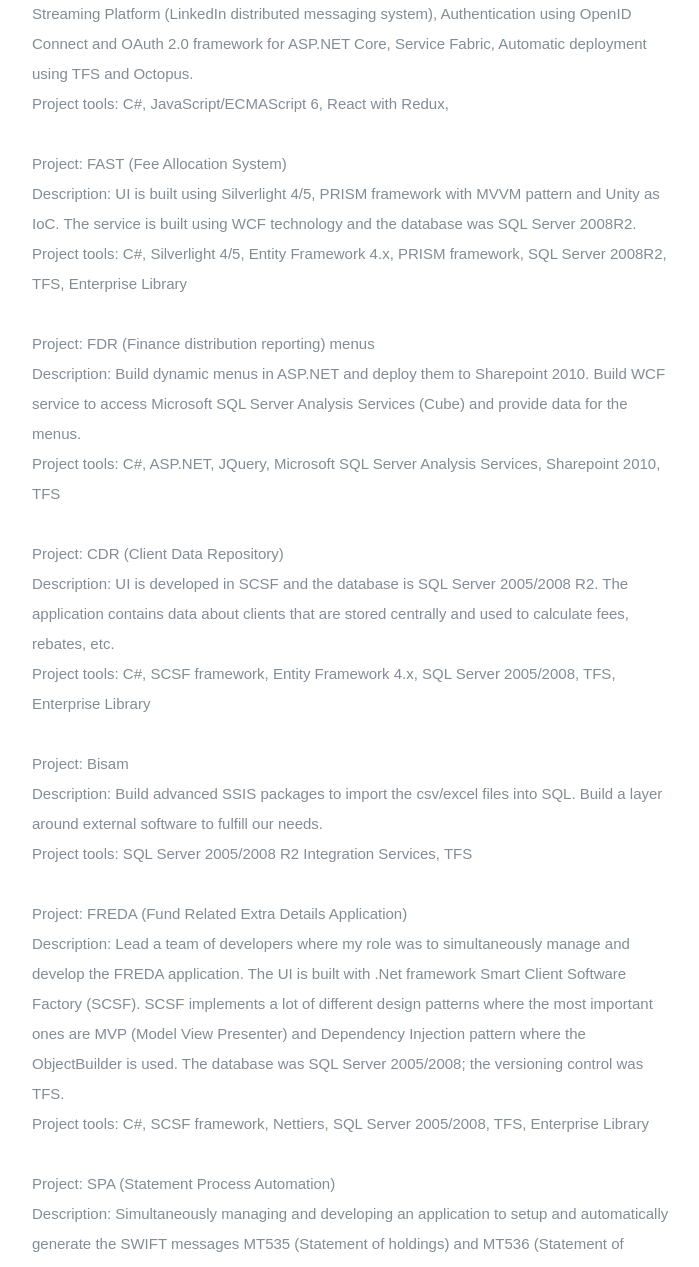
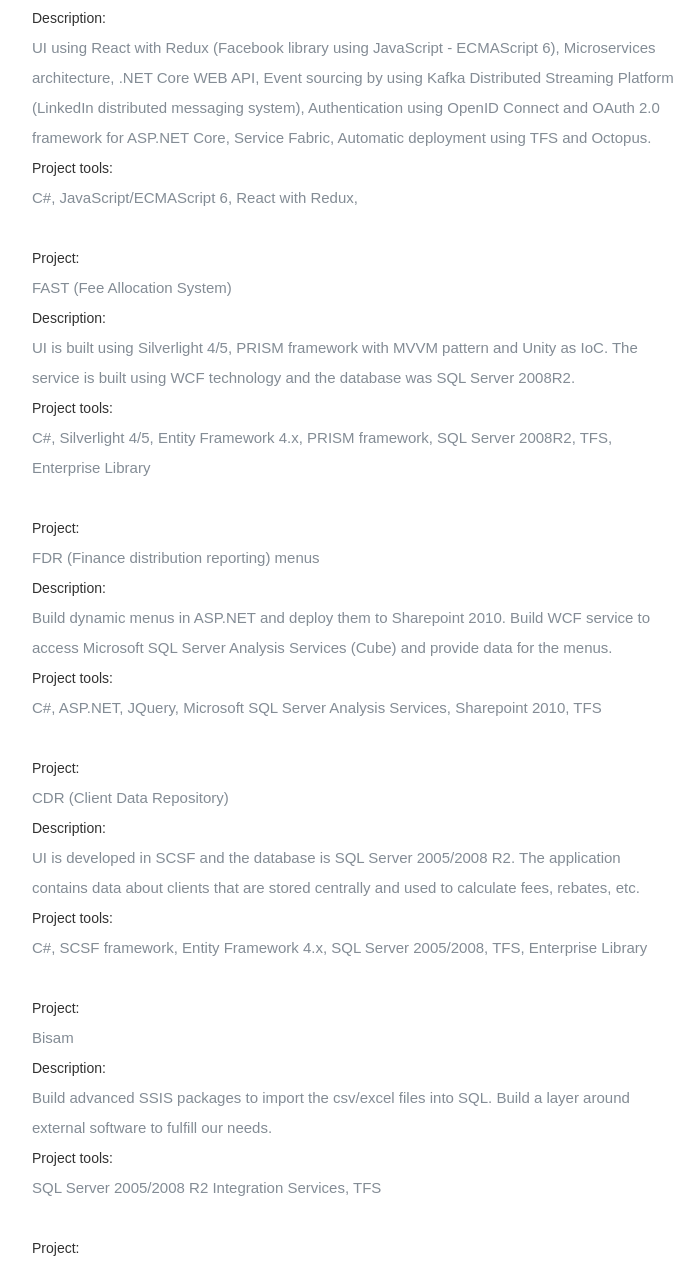
Before and after one commit to tomakazoo/cv, a Gatsby site: page / in a window 1280 px wide. Shown: the part 3010-4277 px from the top of the page, without its empty margins (373-1072 px from the left). Built offline with nearby package versions, Linux system fonts and the light colour scheme; Gatsby itself is replaced by a stand-in of ours; a web font is replaced by a local one.

Commit message:
change pdf version

```diff
--- a/src/components/Education.js
+++ b/src/components/Education.js
@@ -12,11 +12,11 @@ const Education = () => (
       <div className="row item">
         <div className="twelve columns">
           <h3>University of Belgrade, Faculty of Mechanical Engineering</h3>
-          <p className="info">
+          <h5 className="info">
             Master in Industrial Engineering
             <span>&bull;</span>
             <em className="date">December 1996</em>
-          </p>
+          </h5>
 
           <p>
           The Master in Industrial Engineering curriculum is programmed to provide the skills required by modern industrial engineers,
@@ -34,11 +34,11 @@ const Education = () => (
       <div className="row item">
         <div className="twelve columns">
           <h3>University of Belgrade, Faculty of Mechanical Engineering</h3>
-          <p className="info">
+          <h5 className="info">
             Bachelor of Science in Mechanical Engineering (Industrial Engineering)
             <span>&bull;</span>
             <em className="date">September 1994</em>
-          </p>
+          </h5>
 
           <p>
             Industrial engineering is concerned with the development, improvement,
--- a/src/components/Skills.js
+++ b/src/components/Skills.js
@@ -10,12 +10,19 @@ const Skills = () => (
 
     <div className="nine columns main-col">
       <p>
-        Sed ut perspiciatis unde omnis iste natus error sit voluptatem
-        accusantium doloremque laudantium, totam rem aperiam, eaque ipsa quae ab
-        illo inventore veritatis et quasi architecto beatae vitae dicta sunt
-        explicabo. Nemo enim ipsam voluptatem quia voluptas sit aspernatur aut
-        odit aut fugit, sed quia consequuntur magni dolores eos qui ratione
-        voluptatem sequi nesciunt.
+      <h6>Languages:</h6> C#, VB.NET, Java Script, VB6, VB Script, HTML, FiveWin, T-SQL, PL SQL <br />
+ Operating Systems: MS-Windows 10/7/Vista/XP/2000/NT/Me/98, Windows CE, MS-DOS<br />
+ Databases: MS SQL, Oracle, MySQL<br />
+<h6> Versioning controls:</h6> Visual Source Safe VSS, Team Foundation Server TFS<br />
+<h6> Development Tools:</h6> MS Visual Studio .NET 2003/2005/2008/2010/2012/2013/2015/2017, MS
+Visual Studio 6, Kafka<br />
+<h6> Deployment Tools:</h6> Octopus<br />
+<h6> Case Tools:</h6> Erwin, Rational Rose, MS Visio<br />
+<h6> Other:</h6> Microservices SOA, .NET Framework 1-6,.NET Core, Topshelf, IIS, ASP.NET, ASP.NET
+MVC 1.0-4, Silverlight 4/5, WCF, Ajax, JQuery, LINQ, Entity Framework, XML, XSLT, XSD
+Schemas, Peregrine<br />
+<h6> Strong interpersonal skills </h6>
+
       </p>
 
       <div className="bars">
--- a/src/components/Work.js
+++ b/src/components/Work.js
@@ -12,11 +12,11 @@ const Work = () => (
       <div className="row item">
         <div className="twelve columns">
         <h3><a href="https://www.schroders.com/en/lu/professional-investor/">Schroder Investment Management (Europe) S.A.</a> </h3>
-          <p className="info">
+          <h5 className="info">
             Scrum Master
             <span>&bull;</span>
             <em className="date">September 2017 - Present</em>
-          </p>
+          </h5>
           <p>
               Oversaw software developers’ progress on applications and applied principles of agile methodologies to keep project on track.
               Coached team in optimal time utilization through concepts of scrum and agile management methodologies.
@@ -24,40 +24,39 @@ const Work = () => (
               Trained team members as well as the rest of the company staff in employing agile and scrum practices to improve work flow.
           </p>
           <h3><a href="https://www.schroders.com/en/lu/professional-investor/">Schroder Investment Management (Europe) S.A.</a> </h3>
-          <p className="info">
+          <h5 className="info">
             Principal Analyst Developer
             <span>&bull;</span>
             <em className="date">April 2007 - Present</em>
-          </p>
-
+          </h5>
           <p>
-            <b>Project:</b> FODL (Finance Operational Data Layer) <br/>
-            Description: UI using React with Redux (Facebook library using JavaScript - ECMAScript 6), Microservices architecture, .NET Core WEB API, Event sourcing by using Kafka Distributed Streaming Platform (LinkedIn distributed messaging system), Authentication using OpenID Connect and OAuth 2.0 framework for ASP.NET Core, Service Fabric, Automatic deployment using TFS and Octopus.<br/>
-            Project tools: C#, JavaScript/ECMAScript 6, React with Redux,   <br/>
+            <h6>Project: </h6> FODL (Finance Operational Data Layer)
+            <h6>Description:</h6> UI using React with Redux (Facebook library using JavaScript - ECMAScript 6), Microservices architecture, .NET Core WEB API, Event sourcing by using Kafka Distributed Streaming Platform (LinkedIn distributed messaging system), Authentication using OpenID Connect and OAuth 2.0 framework for ASP.NET Core, Service Fabric, Automatic deployment using TFS and Octopus.<br/>
+            <h6>Project tools:</h6> C#, JavaScript/ECMAScript 6, React with Redux,   <br/>
             <br/>
-            Project: FAST (Fee Allocation System) <br/>
-            Description: UI is built using Silverlight 4/5, PRISM framework with MVVM pattern and Unity as IoC. The service is built using WCF technology and the database was SQL Server 2008R2.<br/>
-            Project tools: C#, Silverlight 4/5, Entity Framework 4.x, PRISM framework, SQL Server 2008R2, TFS, Enterprise Library <br/>
+            <h6>Project: </h6> FAST (Fee Allocation System)
+            <h6>Description:</h6> UI is built using Silverlight 4/5, PRISM framework with MVVM pattern and Unity as IoC. The service is built using WCF technology and the database was SQL Server 2008R2.<br/>
+            <h6>Project tools:</h6> C#, Silverlight 4/5, Entity Framework 4.x, PRISM framework, SQL Server 2008R2, TFS, Enterprise Library <br/>
             <br/>
-            Project: FDR (Finance distribution reporting) menus <br/>
-            Description: Build dynamic menus in ASP.NET and deploy them to Sharepoint 2010. Build WCF service to access Microsoft SQL Server Analysis Services (Cube) and provide data for the menus.<br/>
-            Project tools: C#, ASP.NET, JQuery, Microsoft SQL Server Analysis Services, Sharepoint 2010, TFS <br/>
+            <h6>Project: </h6> FDR (Finance distribution reporting) menus
+            <h6>Description:</h6> Build dynamic menus in ASP.NET and deploy them to Sharepoint 2010. Build WCF service to access Microsoft SQL Server Analysis Services (Cube) and provide data for the menus.<br/>
+            <h6>Project tools:</h6> C#, ASP.NET, JQuery, Microsoft SQL Server Analysis Services, Sharepoint 2010, TFS <br/>
             <br/>
-            Project: CDR (Client Data Repository) <br/>
-            Description: UI is developed in SCSF and the database is SQL Server 2005/2008 R2. The application contains data about clients that are stored centrally and used to calculate fees, rebates, etc.<br/>
-            Project tools: C#, SCSF framework, Entity Framework 4.x, SQL Server 2005/2008, TFS, Enterprise Library<br/>
+            <h6>Project: </h6> CDR (Client Data Repository)
+            <h6>Description:</h6> UI is developed in SCSF and the database is SQL Server 2005/2008 R2. The application contains data about clients that are stored centrally and used to calculate fees, rebates, etc.<br/>
+            <h6>Project tools:</h6> C#, SCSF framework, Entity Framework 4.x, SQL Server 2005/2008, TFS, Enterprise Library<br/>
             <br/>
-            Project: Bisam <br/>
-            Description: Build advanced SSIS packages to import the csv/excel files into SQL. Build a layer around external software to fulfill our needs.<br/>
-            Project tools: SQL Server 2005/2008 R2 Integration Services, TFS<br/>
+            <h6>Project: </h6> Bisam
+            <h6>Description:</h6> Build advanced SSIS packages to import the csv/excel files into SQL. Build a layer around external software to fulfill our needs.<br/>
+            <h6>Project tools:</h6> SQL Server 2005/2008 R2 Integration Services, TFS<br/>
             <br/>
-            Project: FREDA (Fund Related Extra Details Application) <br/>
-            Description: Lead a team of developers where my role was to simultaneously manage and develop the FREDA application. The UI is built with .Net framework Smart Client Software Factory (SCSF). SCSF implements a lot of different design patterns where the most important ones are MVP (Model View Presenter) and Dependency Injection pattern where the ObjectBuilder is used. The database was SQL Server 2005/2008; the versioning control was TFS.  <br/>
-            Project tools: C#, SCSF framework, Nettiers, SQL Server 2005/2008, TFS, Enterprise Library <br/>
+            <h6>Project: </h6> FREDA (Fund Related Extra Details Application)
+            <h6>Description:</h6> Lead a team of developers where my role was to simultaneously manage and develop the FREDA application. The UI is built with .Net framework Smart Client Software Factory (SCSF). SCSF implements a lot of different design patterns where the most important ones are MVP (Model View Presenter) and Dependency Injection pattern where the ObjectBuilder is used. The database was SQL Server 2005/2008; the versioning control was TFS.  <br/>
+            <h6>Project tools:</h6> C#, SCSF framework, Nettiers, SQL Server 2005/2008, TFS, Enterprise Library <br/>
             <br/>
-            Project: SPA (Statement Process Automation) <br/>
-            Description: Simultaneously managing and developing an application to setup and automatically generate the SWIFT messages MT535 (Statement of holdings) and MT536 (Statement of transactions). UI is built with Component-based Scalable Logical Architecture (CSLA) which is a .NET development framework for creating powerful data-aware business objects. CSLA uses the factory design pattern extensively. Back end is developed in SQL Server 2005. <br/>
-            Project tools: C#, CSLA framework, SQL Server 2005, Visual Source Safe  <br/>
+            <h6>Project: </h6> SPA (Statement Process Automation)
+            <h6>Description:</h6> Simultaneously managing and developing an application to setup and automatically generate the SWIFT messages MT535 (Statement of holdings) and MT536 (Statement of transactions). UI is built with Component-based Scalable Logical Architecture (CSLA) which is a .NET development framework for creating powerful data-aware business objects. CSLA uses the factory design pattern extensively. Back end is developed in SQL Server 2005. <br/>
+            <h6>Project tools:</h6> C#, CSLA framework, SQL Server 2005, Visual Source Safe  <br/>
             <br/>
           </p>
         </div>
@@ -66,61 +65,61 @@ const Work = () => (
       <div className="row item">
         <div className="twelve columns">
           <h3><a href="http://www.trax.lu/">The Trax Group</a></h3>
-          <p className="info">
+          <h5 className="info">
           Senior Consultant
             <span>&bull;</span>
             <em className="date">January 2001 - April 2007</em>
-          </p>
+          </h5>
 
           <p>
-          Clients: Mees Pierson, Credit Agricole, BNP Luxembourg, BGL, SanPaolo Bank, Eurizon Capital <br/>
-          Description: Maintaining and improving existing client-server application (front-end in Visual Basic and back-end in MS SQL Server 2000): TraxTime, TraxDiary and TraxAccounting. Complete redesign of the Trax Shareholder system. Ported the app from MS Access to the client server application. Lead programmers team (2 members) and mentor other developers. <br/>
-          Project tools: Crystal Reports, MS Access, SQL Server, Visual Basic 6, Visual Source Safe  <br/>
+          <h6>Clients:</h6> Mees Pierson, Credit Agricole, BNP Luxembourg, BGL, SanPaolo Bank, Eurizon Capital
+          <h6>Description:</h6> Maintaining and improving existing client-server application (front-end in Visual Basic and back-end in MS SQL Server 2000): TraxTime, TraxDiary and TraxAccounting. Complete redesign of the Trax Shareholder system. Ported the app from MS Access to the client server application. Lead programmers team (2 members) and mentor other developers. <br/>
+          <h6>Project tools:</h6> Crystal Reports, MS Access, SQL Server, Visual Basic 6, Visual Source Safe  <br/>
           <br/>
-          Clients: FASTNET <br/>
-          Description: Created the first Trax ASP.NET web application http://www.timeit.biz/ C#. Lead programmer's team and mentored other developers in ASP.NET version 1.0 and 2.0. Provided support to clients from leading European financial institutions. Research and development in the following areas: Enterprise Library and Ajax. Created custom ASP.NET web controls. Created MyGenerations templates for ASP.NET pages and entity objects<br/>
-          Project tools: ASP.NET, C#, SQL, Transact SQL, Visual Source Safe 6.0, Enterprise library 3.x<br/>
+          <h6>Clients:</h6> FASTNET
+          <h6>Description:</h6> Created the first Trax ASP.NET web application http://www.timeit.biz/ C#. Lead programmer's team and mentored other developers in ASP.NET version 1.0 and 2.0. Provided support to clients from leading European financial institutions. Research and development in the following areas: Enterprise Library and Ajax. Created custom ASP.NET web controls. Created MyGenerations templates for ASP.NET pages and entity objects<br/>
+          <h6>Project tools:</h6> ASP.NET, C#, SQL, Transact SQL, Visual Source Safe 6.0, Enterprise library 3.x<br/>
           </p>
 
            <h3><a href="http://www.trax.lu/">The Trax Group</a></h3>
-          <p className="info">
+          <h5 className="info">
             Senior Software developer
             <span>&bull;</span>
             <em className="date">January 2000 - January 2001</em>
-          </p>
+          </h5>
           <p>
-          Description: Transfered existing monolithic Access application to dient-server application (front-end in Visual Basic and back-end in MS SQL Server): TraxTime, TraxDiary and TraxShareholder. Ported existing client-server financial application to Oracle database. Lead programmers team (2 members) and mentored other developers. Reengineered and normalized existing database using ErWin. Modeled and improved existing business process using Rational Rose. Created, profiled and tuned complex queries, views, stored procedures and triggers in both MS SQL Server and Oracle. Designed reports with Crystal Reports Designer and tied it with dient code.<br/>
-          Project tools: Crystal Reports, Rational Rose, ERWIN, Oracle, SQL Server, Visual Basic 6, Visual Source Safe<br/>
+          <h6>Description:</h6> Transfered existing monolithic Access application to dient-server application (front-end in Visual Basic and back-end in MS SQL Server): TraxTime, TraxDiary and TraxShareholder. Ported existing client-server financial application to Oracle database. Lead programmers team (2 members) and mentored other developers. Reengineered and normalized existing database using ErWin. Modeled and improved existing business process using Rational Rose. Created, profiled and tuned complex queries, views, stored procedures and triggers in both MS SQL Server and Oracle. Designed reports with Crystal Reports Designer and tied it with dient code.<br/>
+          <h6>Project tools:</h6> Crystal Reports, Rational Rose, ERWIN, Oracle, SQL Server, Visual Basic 6, Visual Source Safe<br/>
           </p>
 
            <h3><a href="http://sbsoft.rs/en">SB Soft</a></h3>
-          <p className="info">
+          <h5 className="info">
             Senior Software Developer (Team Leader)
             <span>&bull;</span>
             <em className="date">November 1998 - December 1999</em>
-          </p>
+          </h5>
           <p>
-          Project: Lead a team of 5 people to build Goods and Material Accounting windows application for the client Belgrade Power Distribution Enterprise.<br/>
-          Description: Create database using ERWin and Oracle. Fat client built using Clipper for windows (FiveWin) and C++ Builder. Lead team and organized the development process, including requirements specification, development process, testing and, once the project was live, maintenance.<br/>
-          Project tools: ERWIN, PL/SQL, FIveWin, TOAD, Visual Source Safe<br/>
+          <h6>Project:</h6> Lead a team of 5 people to build Goods and Material Accounting windows application for the client Belgrade Power Distribution Enterprise.
+          <h6>Description:</h6> Create database using ERWin and Oracle. Fat client built using Clipper for windows (FiveWin) and C++ Builder. Lead team and organized the development process, including requirements specification, development process, testing and, once the project was live, maintenance.<br/>
+          <h6>Project tools:</h6> ERWIN, PL/SQL, FIveWin, TOAD, Visual Source Safe<br/>
           <br/>
-          Project: Lead a team of 5 people to build Accounting of Fixed Assets windows application for the client Belgrade Power Distribution Enterprise.<br/>
-          Description: Created database using ERWin and Oracle. Fat client built using Clipper for windows (FiveWin) and C++ Builder. Built and used an internal reporting tool.
+          <h6>Project:</h6> Lead a team of 5 people to build Accounting of Fixed Assets windows application for the client Belgrade Power Distribution Enterprise.<br/>
+          <h6>Description:</h6> Created database using ERWin and Oracle. Fat client built using Clipper for windows (FiveWin) and C++ Builder. Built and used an internal reporting tool.
           Lead team and organized the development process, including requirements specification, development process, testing and, once the project was live, maintenance.<br/>
-          Project tools: ERWIN, PL/SQL, FIveWin, TOAD, C++ Builder, Visual Source Safe<br/>
+          <h6>Project tools:</h6> ERWIN, PL/SQL, FIveWin, TOAD, C++ Builder, Visual Source Safe<br/>
 
           </p>
 
            <h3><a href="http://sbsoft.rs/en">SB Soft</a></h3>
-          <p className="info">
+          <h5 className="info">
             Junior Software Developer
             <span>&bull;</span>
             <em className="date">January 1997 - November 1998</em>
-          </p>
+          </h5>
           <p>
-          Project: Build client server Human Resource Management windows application for the client <a href="http://www.epsdistribucija.rs/">Belgrade Power Distribution Enterprise.</a><br/>
-          Description: Built fat client using Clipper for windows (FiveWin) and C++ Builder. Built server side using Erwin and Oracle v7.1<br/>
-          Project tools: ERWIN, PL/SQL, FIveWin, TOAD, Visual Source Safe<br/>
+          <h6>Project:</h6> Build client server Human Resource Management windows application for the client <a href="http://www.epsdistribucija.rs/">Belgrade Power Distribution Enterprise.</a><br/>
+          <h6>Description:</h6> Built fat client using Clipper for windows (FiveWin) and C++ Builder. Built server side using Erwin and Oracle v7.1<br/>
+          <h6>Project tools:</h6> ERWIN, PL/SQL, FIveWin, TOAD, Visual Source Safe<br/>
 
           </p>
         </div>
```
